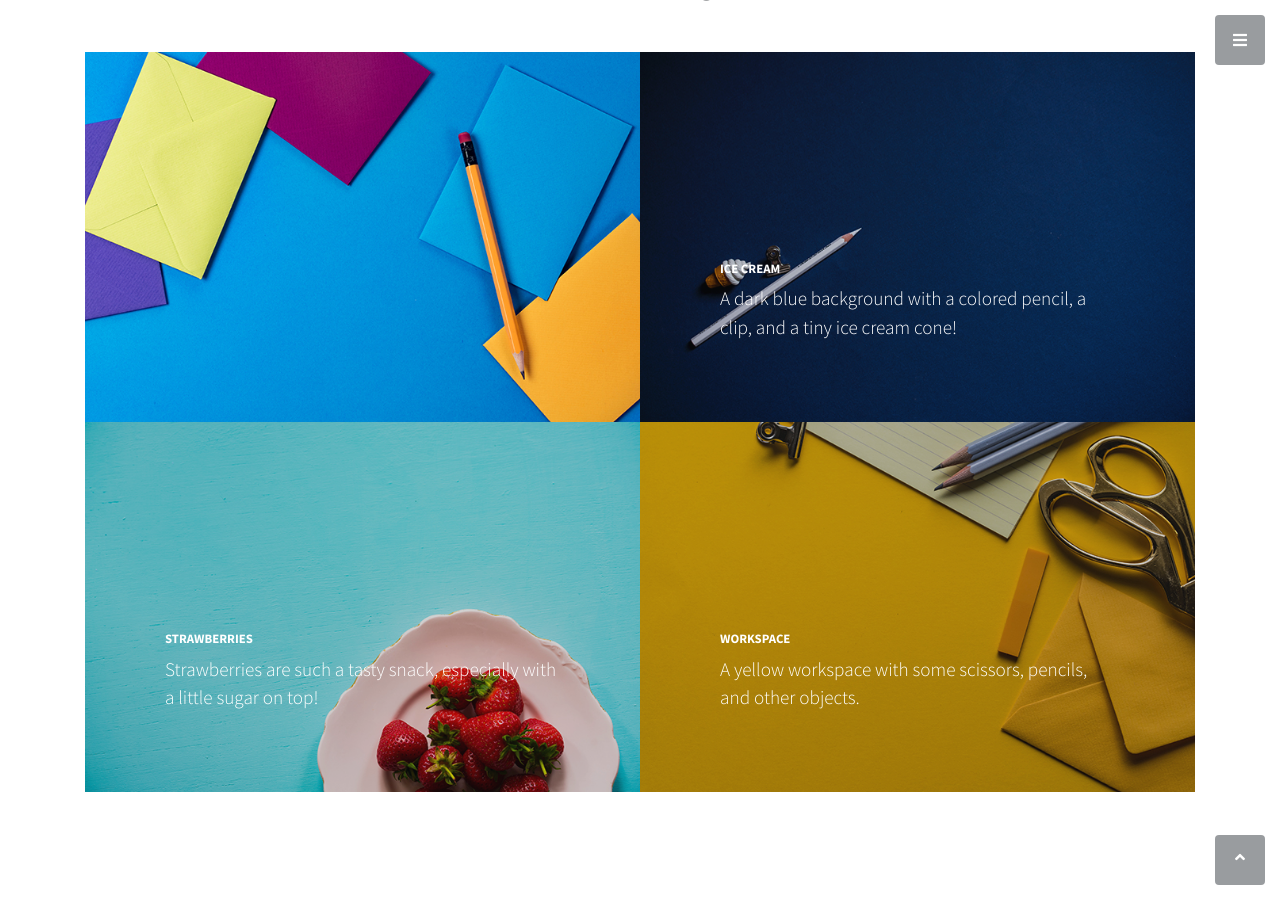
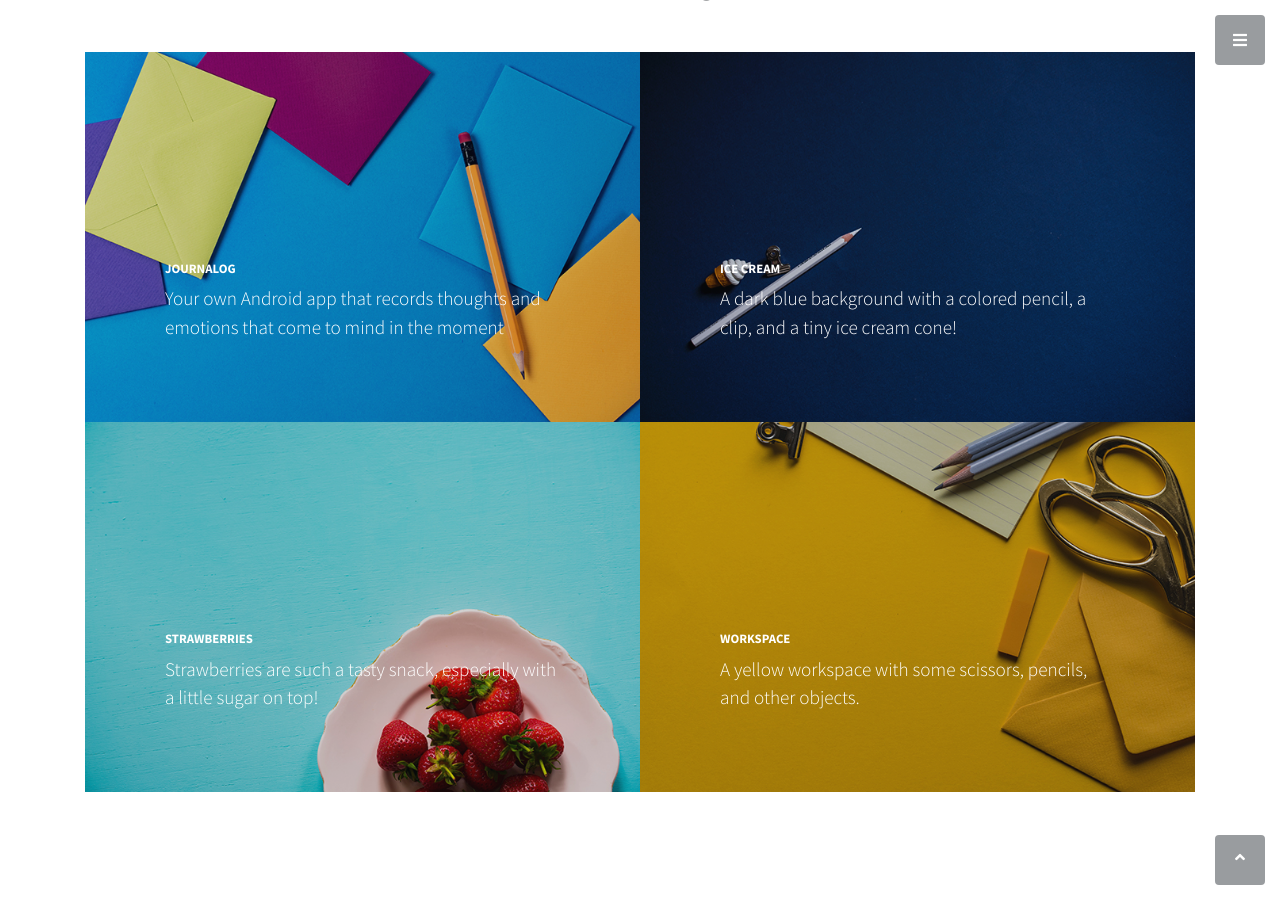
Before and after one commit to BanJung/BanJung.github.io, a Jekyll site: the page built from index.markdown, in a window 1280 px wide and 900 px high, scrolled down 2077 px. Built offline with Jekyll 4.4.1, drawn with Linux system fonts in a browser that asks for light colours.

Commit message:
Update portfolio.html

```diff
--- a/_includes/portfolio.html
+++ b/_includes/portfolio.html
@@ -11,7 +11,7 @@
               <span class="caption">
                 <span class="caption-content">
                   <h2>JournaLog</h2>
-                  <p class="mb-0"Your own Android app that records thoughts and emotions that come to mind in the moment</p>
+                  <p class="mb-0">Your own Android app that records thoughts and emotions that come to mind in the moment</p>
                 </span>
               </span>
               <img class="img-fluid" src="{{ site.baseurl }}/assets/img/portfolio-1.jpg" alt="">
```
